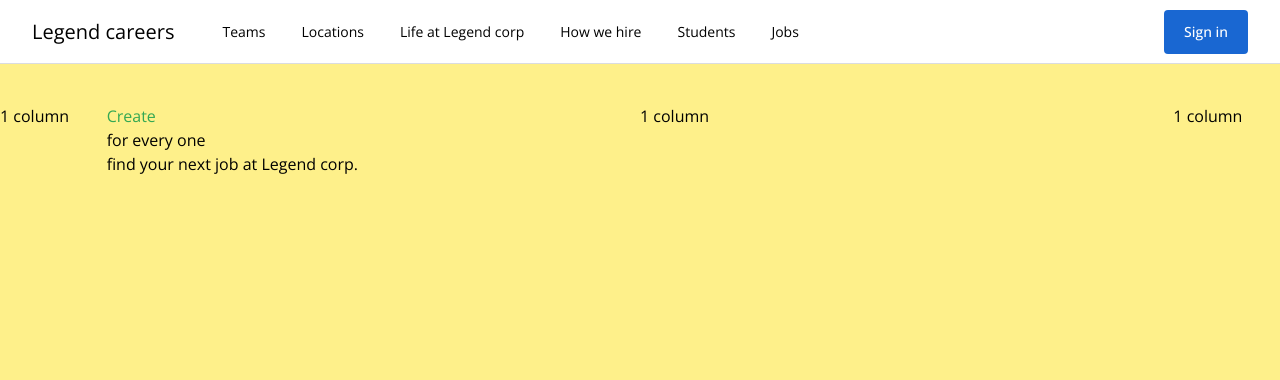
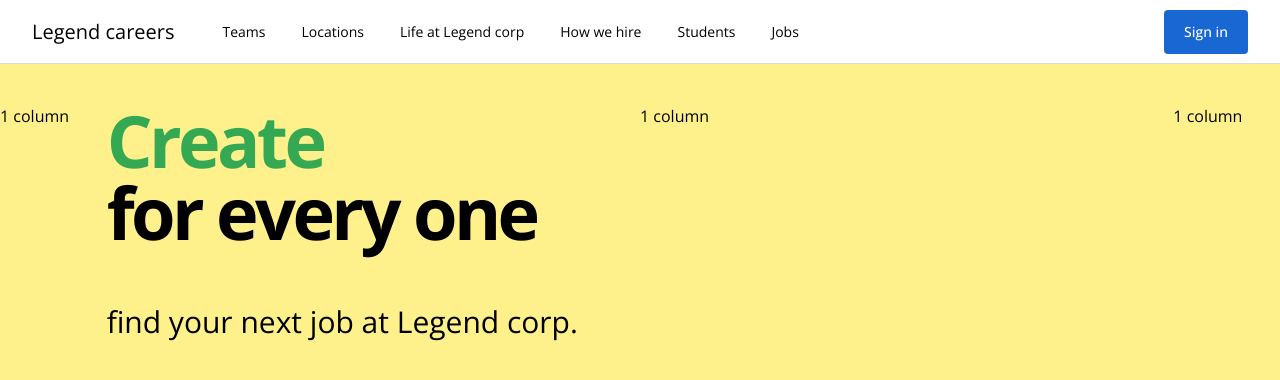
Before and after one commit to Legend1381/Legend-careers, a Vue app: page / in a window 1280 px wide. Shown: the top 380 px of the page. Built offline with nearby package versions, Linux system fonts and the light colour scheme.

Commit message:
add css to headline

```diff
--- a/src/components/TheHeadline.vue
+++ b/src/components/TheHeadline.vue
@@ -1,10 +1,10 @@
 <template>
   <section>
-    <h1>
+    <h1 class="mb-14 text-7xl font-bold tracking-tighter">
       <span :class="actionClasses">{{ action }}</span>
       <br />for every one
     </h1>
-    <h2>find your next job at Legend corp.</h2>
+    <h2 class="text-3xl font-light">find your next job at Legend corp.</h2>
   </section>
 </template>
 
```
